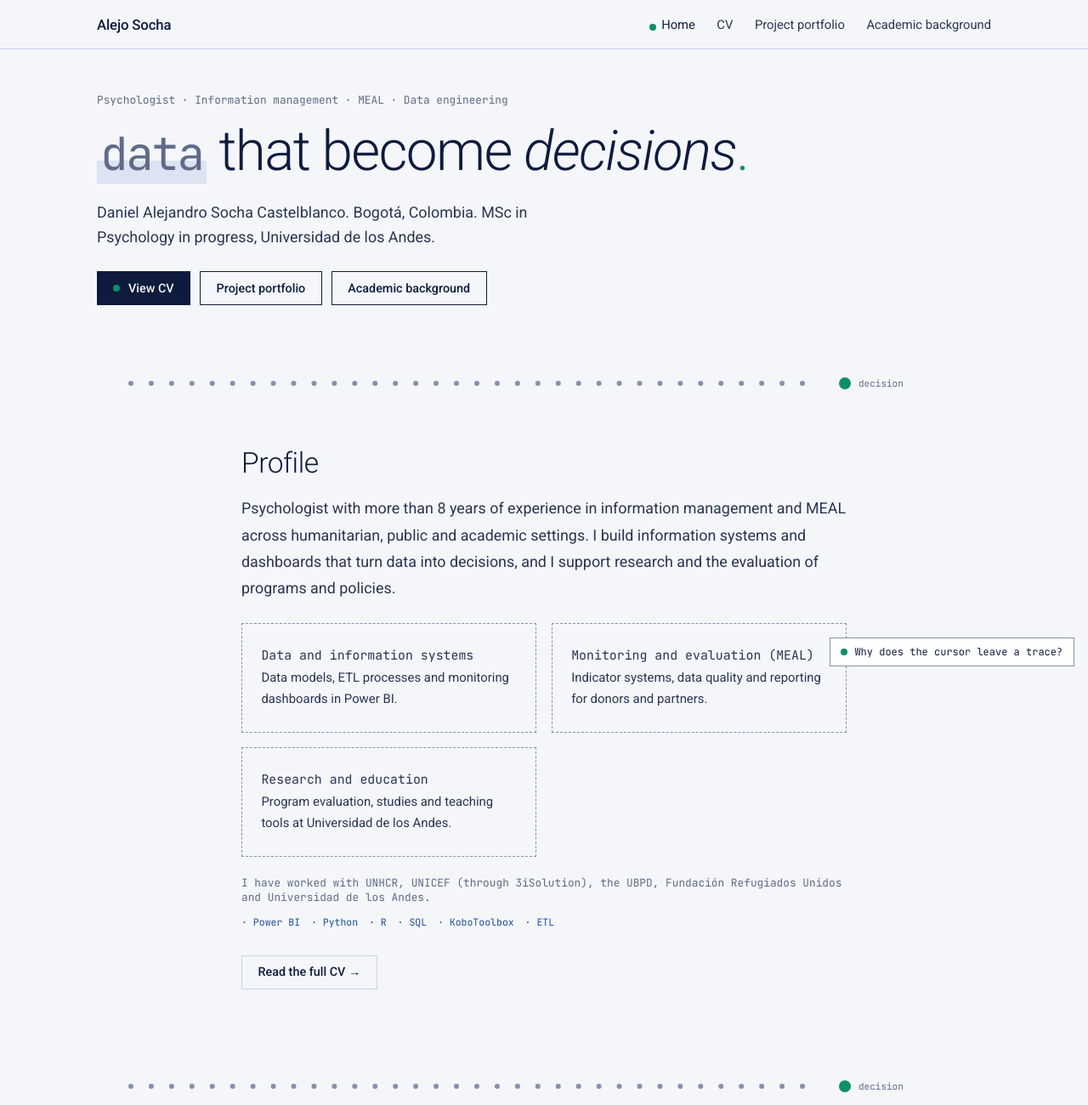
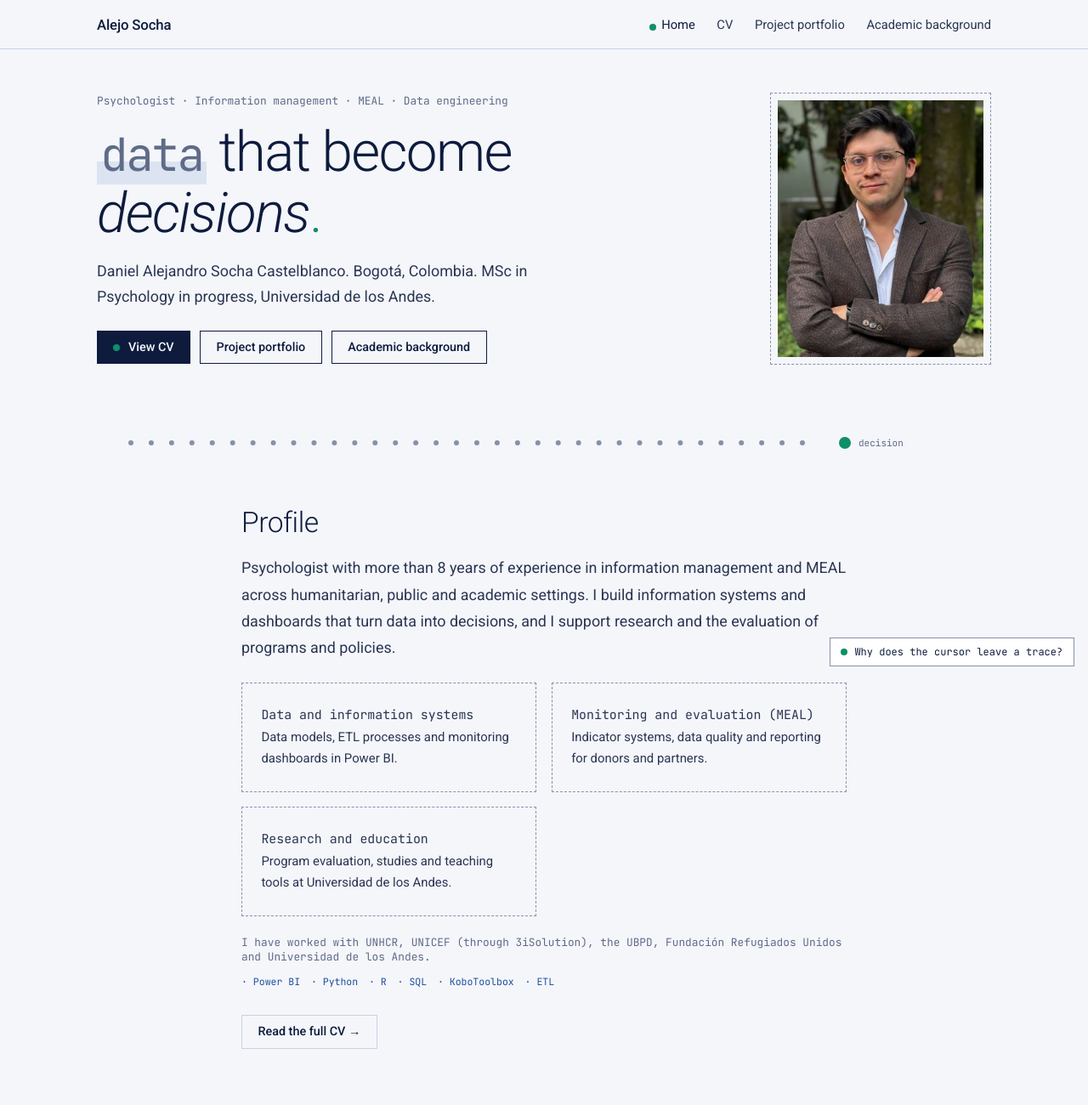
Before and after one commit to dalejandro0506/dalejandro0506.github.io, a plain HTML site: page index.html in a window 1280 px wide. Shown: the top 1300 px of the page at 85% size. Drawn offline with Linux system fonts and the light colour scheme.

Commit message:
Show profile photo on home

```diff
--- a/index.html
+++ b/index.html
@@ -4,13 +4,15 @@
 <meta name="description" content="Daniel Alejandro Socha Castelblanco: psychologist, information management, MEAL and data engineering specialist in humanitarian and development settings.">
 <link rel="stylesheet" href="style.css"></head><body>
 <header class="nav"><div class="wrap"><a class="brand" href="index.html">Alejo Socha</a><nav><ul><li><a href="index.html" class="active">Home</a></li><li><a href="cv.html">CV</a></li><li><a href="proyectos.html">Project portfolio</a></li><li><a href="tesis.html">Academic background</a></li></ul></nav></div></header>
-<section class="hero"><div class="wrap" style="grid-template-columns:1fr">
+<section class="hero"><div class="wrap hero-with-photo">
 <div>
 <p class="eyebrow">Psychologist · Information management · MEAL · Data engineering</p>
 <h1><span class="raw">data</span> that become <em>decisions</em><span class="dec">.</span></h1>
 <p class="lead">Daniel Alejandro Socha Castelblanco. Bogotá, Colombia. MSc in Psychology in progress, Universidad de los Andes.</p>
 <div class="btns"><a class="btn solid" href="cv.html">View CV</a><a class="btn" href="proyectos.html">Project portfolio</a><a class="btn" href="tesis.html">Academic background</a></div>
-</div></div></section><main>
+</div>
+<figure class="hero-photo"><img src="img/WhatsApp%20Image%202026-11-25%20at%201.35.46%20PM.jpeg" alt="Portrait of Daniel Alejandro Socha Castelblanco" width="636" height="1063"></figure>
+</div></section><main>
 <div class="wrap" style="max-width:760px">
 <h2>Profile</h2>
 <p style="font-size:1.12rem;line-height:1.75">Psychologist with more than 8 years of experience in information management and MEAL across humanitarian, public and academic settings. I build information systems and dashboards that turn data into decisions, and I support research and the evaluation of programs and policies.</p>
```
